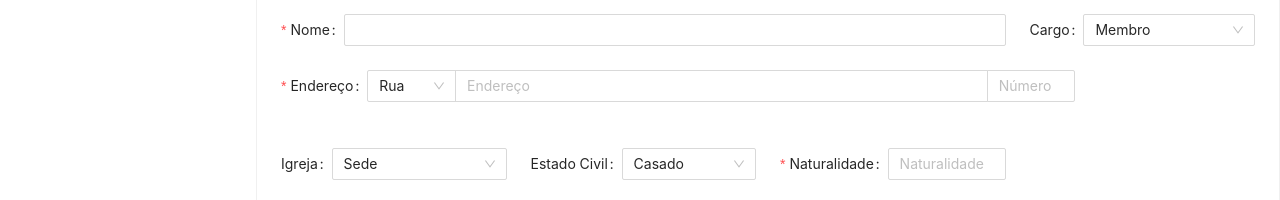
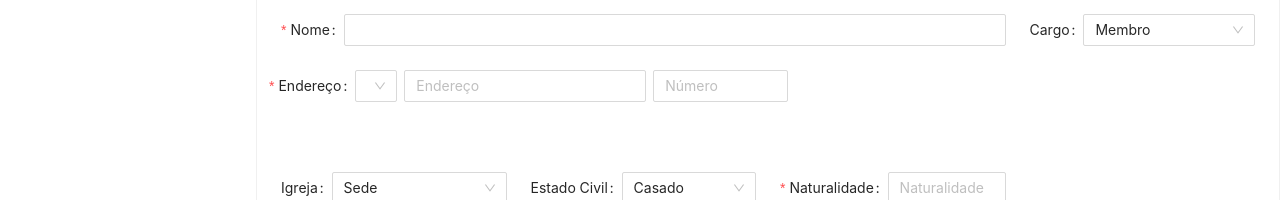
Before and after one commit to ViniCorrea/Ephata, a Next.js app in the folder front/: page /members/form in a window 1280 px wide. Shown: the part 309-509 px from the top of the page. Built offline with nearby package versions, Linux system fonts and the light colour scheme.

Commit message:
layout do campo Endereço

```diff
--- a/front/src/components/form/index.tsx
+++ b/front/src/components/form/index.tsx
@@ -3,4 +3,4 @@ import Select from './select';
 import DatePicker from './datepicker';
 
 
-export default {Input, Select};
+export default {Input, Select, DatePicker };
--- a/front/src/components/form/select.tsx
+++ b/front/src/components/form/select.tsx
@@ -7,7 +7,7 @@ type OptionsProps = {
 };
 
 interface FormSelectProps {
-  label: string;
+  label?: string;
   name: string;
   defaultValue?: string;
   options: OptionsProps[];
--- a/front/src/pages/members/form/data.tsx
+++ b/front/src/pages/members/form/data.tsx
@@ -96,3 +96,22 @@ export const maritalStatus = [
         value: "queirozes"
     }
   ]
+
+  export const publicPlace = [
+    {
+      label: "Rua",
+      value: "street"
+    },
+    {
+      label: "Avenida",
+      value: "avenue"
+    },
+    {
+        label: "Praça",
+        value: "square"
+    },
+    {
+        label: "Vila",
+        value: "village"
+    }
+  ]
--- a/front/src/pages/members/form/index.tsx
+++ b/front/src/pages/members/form/index.tsx
@@ -15,8 +15,13 @@ import Layout from "../../../components/layout";
 import ImgCrop from "antd-img-crop";
 import FormSelect from "../../../components/form/select";
 import FormDatePicker from "../../../components/form/datepicker";
-import { responsibilityOption, maritalStatus, church } from "./data";
-//import {Input, Select DatePicker} from  '../../../components/form'
+import {
+  responsibilityOption,
+  maritalStatus,
+  church,
+  publicPlace,
+} from "./data";
+//import {Input, Select, DatePicker} from  '../../../components/form'
 //trocar os Input e Select pelo personalizado
 
 const FormPage = () => {
@@ -102,21 +107,27 @@ const FormPage = () => {
               />
             </Col>
           </Row>
-
+          <Row gutter={24}>
           <Form.Item
             label="Endereço"
-            name="endereco"
+            name="address"
             rules={[{ required: true, message: "Informe o endereço!" }]}
           >
             <Input.Group compact>
-              <Select defaultValue="Rua" style={{ width: "10%" }}>
-                <Option value="Avenida">Avenida</Option>
-                <Option value="Quadra">Rua</Option>
-              </Select>
-              <Input style={{ width: "60%" }} placeholder="Endereço" />
-              <Input style={{ width: "10%" }} placeholder="Número" />
+
+                <Col span={6}>
+                  <FormSelect name="publicPlace" options={publicPlace} />
+                </Col>
+                <Col span={12}>
+                  <Input placeholder="Endereço" />
+                </Col>
+                <Col span={6}>
+                  <Input placeholder="Número" />
+                </Col>
+
             </Input.Group>
           </Form.Item>
+          </Row>
           <br />
           <Row gutter={24}>
             <Col span={6}>
```
